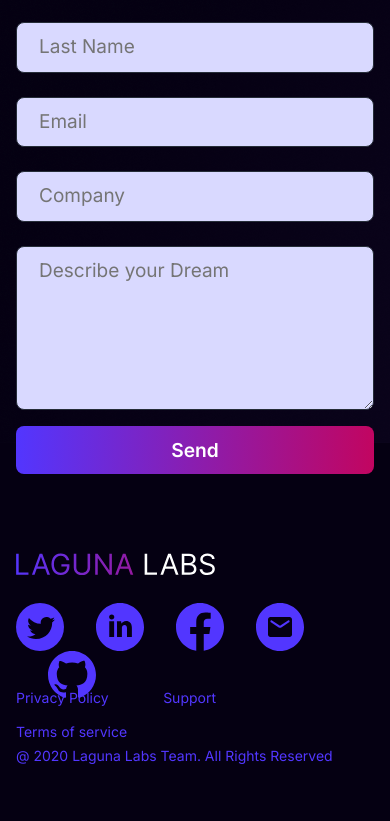
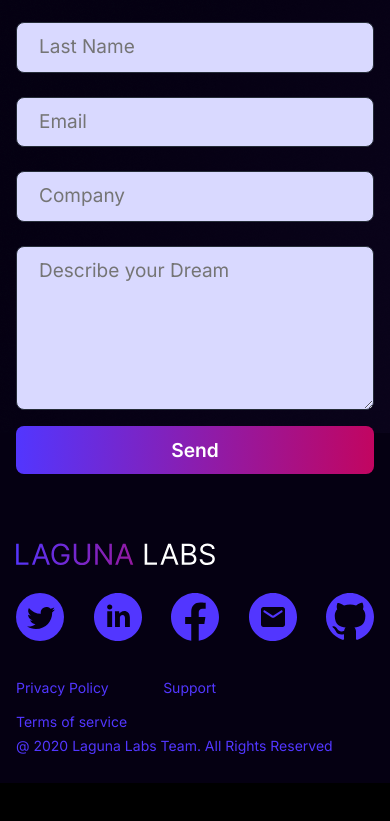
Before and after one commit to vernigora2k/laguna.io, a Next.js app: page / in a window 390 px wide. Shown: the part 3212-4033 px from the top of the page. After the commit the page ends 3995 px from the top, so only its background shows below. Built offline with nearby package versions, Linux system fonts and the light colour scheme.

Commit message:
Fixed social icons

```diff
--- a/styles/Home.module.css
+++ b/styles/Home.module.css
@@ -329,6 +329,11 @@
   .second_container{
     padding: 230px 0;
   }
+  .footer{
+    height: 350px;
+    padding-top: 150px;
+    margin-top: -10px;
+  }
 }
 @media (max-width: 420px) {
   .big_text{
--- a/styles/globals.css
+++ b/styles/globals.css
@@ -135,7 +135,7 @@ p{
   text-align: right;
 }
 .social_icon_div img{
-  margin-left: 2rem;
+  /* margin-left: 2rem; */
 }
 .devide_line{
   width: 31rem;
@@ -428,9 +428,13 @@ p{
   .xrenginLogImg{
     width: 100%;
   }
+  .social_icon_div {
+    display: flex;
+    justify-content: space-between;
+  }
   .social_icon_div object{
     width: 40px;
-    margin-left: 1rem;
+    /* margin-left: 1rem; */
   }
   .mission_txt_title {
     margin-top: 2rem;
@@ -456,9 +460,9 @@ p{
   .mobile-container {
     margin-top: -3rem;
   }
-  .social_icon_div img {
+  /* .social_icon_div img {
     margin-left: 1rem;
-}
+  } */
 }
 @media (max-width: 330px) {
   .vertical-line-container{
```
